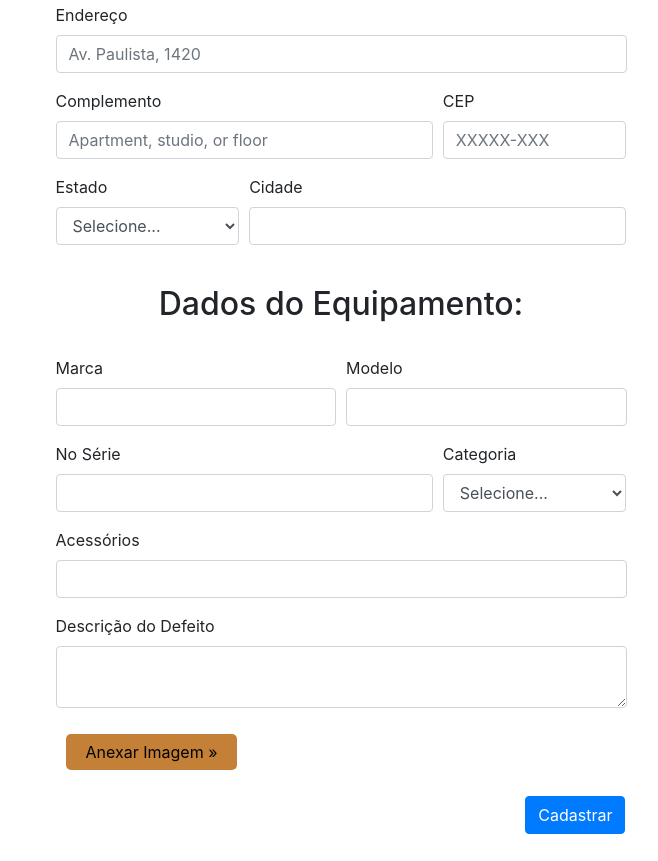
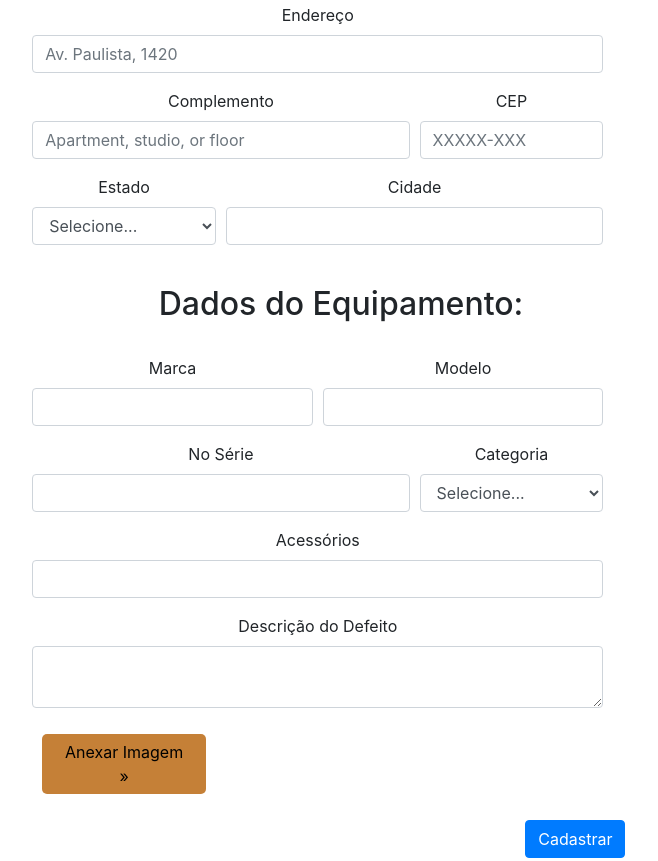
Before and after one commit to hubslashicorp/pontonze-form, a website with bundled scripts: page index.html in a window 1280 px wide. Shown: the part 633-1494 px from the top of the page, without its empty margins (299-957 px from the left). Built offline with nearby package versions, Linux system fonts and the light colour scheme.

Commit message:
Corretcion MobileVersion

```diff
--- a/css/scrolling-nav.css
+++ b/css/scrolling-nav.css
@@ -23,7 +23,7 @@ form.formulario {
   padding: 15px;
 }
 .form-group {
-  left: 25%;
+  left: 23%;
 }
 .title {
   text-align: center;
@@ -73,5 +73,8 @@ input[type='file'] {
   color: #000000;
   cursor: pointer;
   margin: 10px;
-  padding: 6px 20px
+  padding: 6px 20px;
 }
+.form-row {
+  text-align: center;
+}
--- a/index.html
+++ b/index.html
@@ -208,7 +208,7 @@
         </div>
         </div>
       <div class="form-row">
-        <div class="form-group col-md-4">
+        <div class="form-group col-md-2">
           <label class='selecao-arquivo' for='selecao-arquivo'>Anexar Imagem &#187;</label>
           <input id='selecao-arquivo' name="anexo" type='file'>
     <!-- <input type="submit" value="Submit"> -->
```
